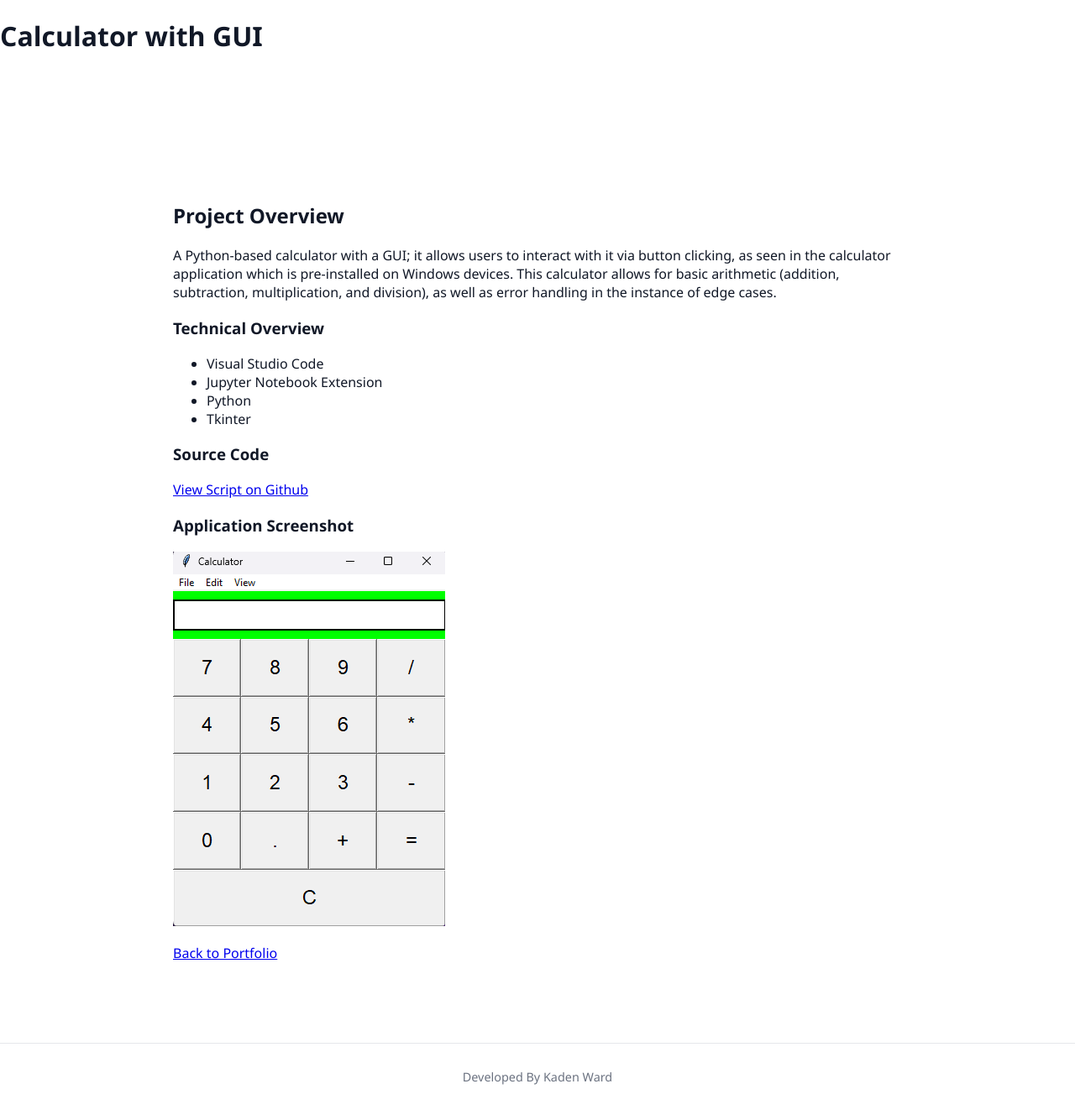
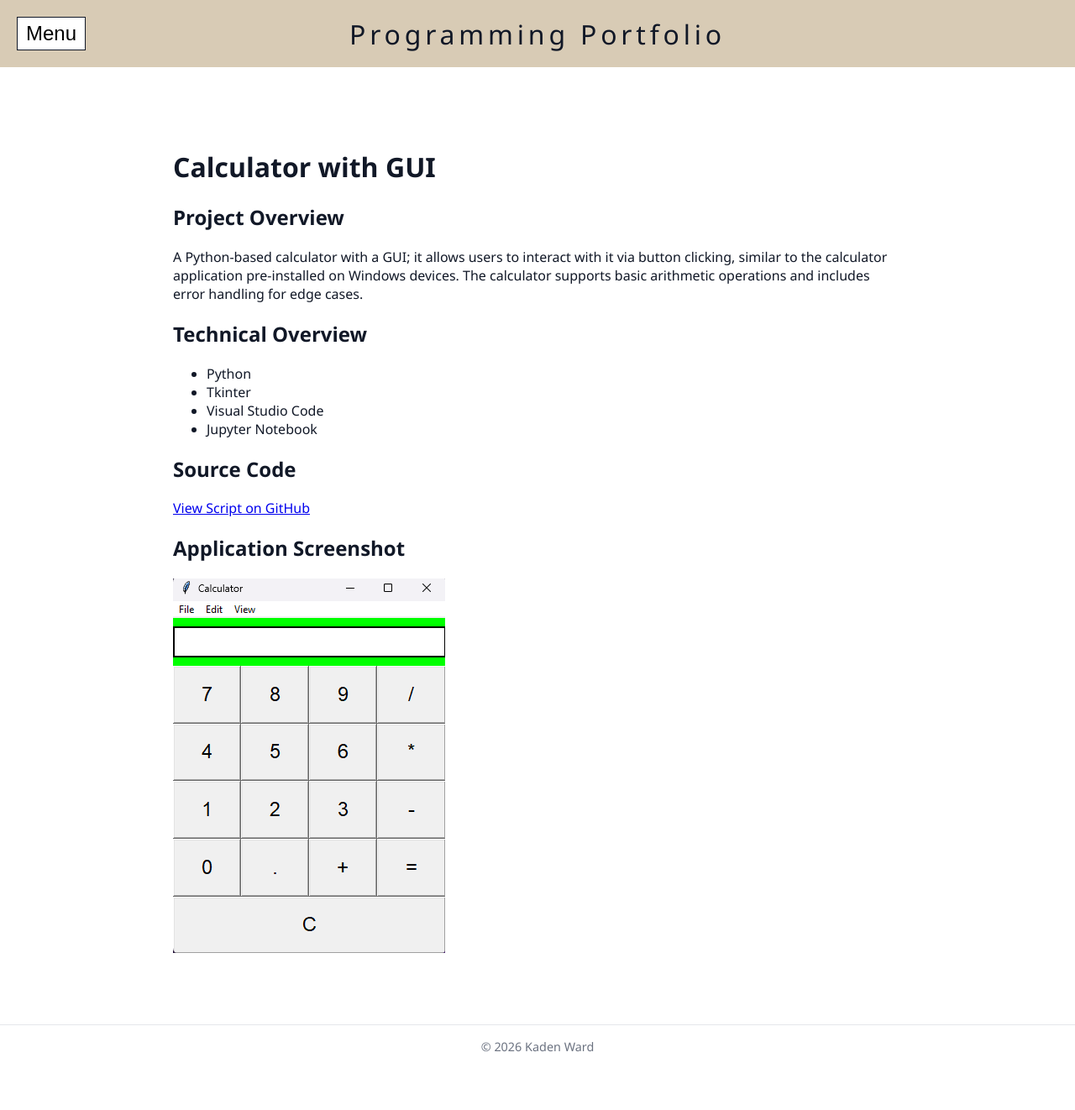
Before and after one commit to kadenward101/kadenward101.github.io, a plain HTML site: page projects/gui-calculator.html in a window 1280 px wide. Shown: the whole page at 84% size. After the commit the page ends 1272 px from the top, so only its background shows below. Drawn offline with Linux system fonts and the light colour scheme.

Commit message:
Update gui-calculator.html

```diff
--- a/projects/gui-calculator.html
+++ b/projects/gui-calculator.html
@@ -1,52 +1,69 @@
 <!DOCTYPE html>
 <html>
   <head>
-    <title> Calculator with GUI </title>
+    <title>Calculator with GUI</title>
     <link rel="stylesheet" href="../src/styles.css">
   </head>
 
   <body>
-    <header>
-      <h1>Calculator with GUI </h1>
-    </header>
+
+    <button class="menu-btn" onclick="toggleMenu()">Menu</button>
+
+    <div class="top-banner">
+      <h1>Programming Portfolio</h1>
+    </div>
+
+    <div class="sidebar">
+      <a href="../index.html">Home</a>
+      <a href="../about.html">About Me</a>
+      <a href="../projects.html">Projects</a>
+    </div>
 
     <main>
-      <section>
+      <h1>Calculator with GUI</h1>
+
+      <section class="project-detail">
         <h2>Project Overview</h2>
         <p>
-          A Python-based calculator with a GUI; it allows users to interact with it via button clicking, as seen in the calculator application which is pre-installed on Windows devices. This calculator allows for basic arithmetic (addition, subtraction, multiplication, and division), as well as error handling in the instance of edge cases.
+          A Python-based calculator with a GUI; it allows users to interact with it via
+          button clicking, similar to the calculator application pre-installed on
+          Windows devices. The calculator supports basic arithmetic operations and
+          includes error handling for edge cases.
         </p>
 
-        <h3>Technical Overview</h3>
+        <h2>Technical Overview</h2>
         <ul>
-          <li>Visual Studio Code</li>
-          <li>Jupyter Notebook Extension</li>
           <li>Python</li>
           <li>Tkinter</li>
+          <li>Visual Studio Code</li>
+          <li>Jupyter Notebook</li>
         </ul>
 
-        <h3>Source Code</h3>
+        <h2>Source Code</h2>
         <p>
           <a href="https://github.com/kadenward101/kadenward101.github.io/blob/main/src/calculator/GUI_Calculator.ipynb">
-            View Script on Github
+            View Script on GitHub
           </a>
         </p>
 
-        <h3>Application Screenshot</h3>
+        <h2>Application Screenshot</h2>
         <img
           src="../images/gui-calculator.png"
-          alt="Calculator GUI for Client"
+          alt="Calculator GUI"
           class="project-image"
         />
-
-        <p>
-          <a href="../index.html"> Back to Portfolio</a>
-        </p>
       </section>
-     </main>
+    </main>
 
     <footer>
-      <p>Developed By Kaden Ward</p>
+      © 2026 Kaden Ward
     </footer>
+
+    <script>
+      function toggleMenu() {
+        document.querySelector(".sidebar").classList.toggle("open");
+      }
+    </script>
+
   </body>
 </html>
```
